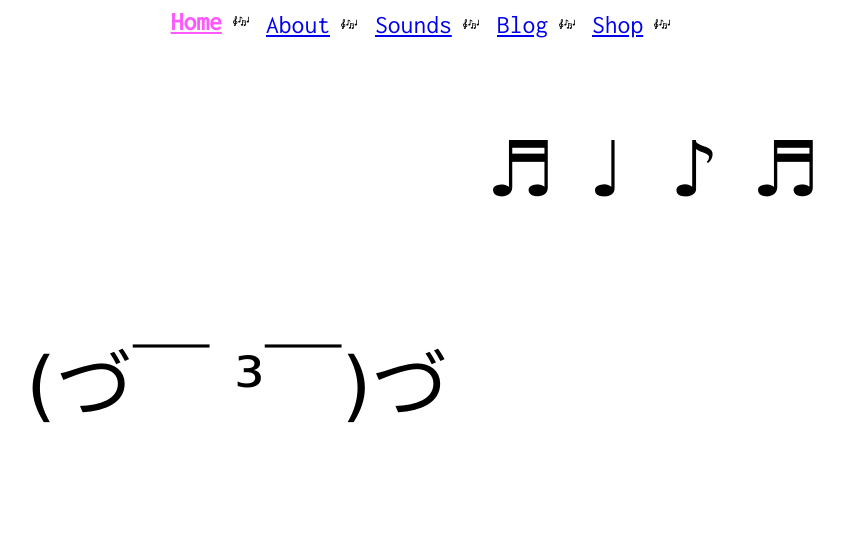
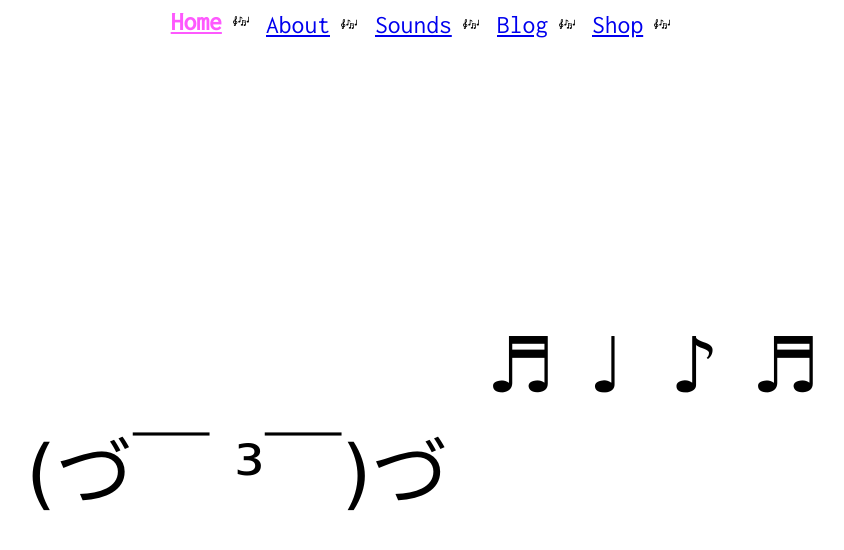
Before and after one commit to 503meditation/helloworld, a Jekyll site: the page built from index.html, in a window 1280 px wide. Shown: the top 550 px of the page, without its empty margins (217-1061 px from the left). Built offline with Jekyll 4.4.1, drawn with Linux system fonts in a browser that asks for light colours.

Commit message:
responsive guru

```diff
--- a/_sass/main.scss
+++ b/_sass/main.scss
@@ -136,6 +136,24 @@ note-4 {
 @media only screen and (max-width: 750px) {
   nav {
     font-size: x-large;
+  }
+}
+
+@media only screen and (max-width: 1400px) {
+  guru {
+    margin-top: 25%;
+  }
+  note-1 {
+    margin-top: 25%;
+  }
+  note-2 {
+    margin-top: 25%;
+  }
+  note-3 {
+    margin-top: 25%;
+  }
+  note-4 {
+    margin-top: 25%;
   }
 }
 
```
Also changed, not shown: 5 other files.
